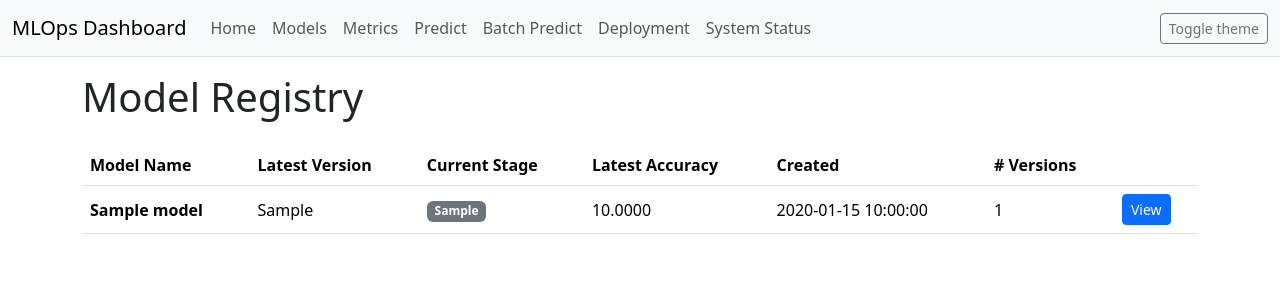
After one commit to 1ve19cs088/mlops-kubeflow-pipeline, a FastAPI app: template dashboard/templates/models.html in a window 1280 px wide. The commit adds this page. Shown: the top 300 px of the page. Run offline with FastAPI, Linux system fonts and the light colour scheme; the template is opened without the code that fills it: most values are stand-ins (such as "Sample title", 1, 10 or a date in 2020).

Commit message:
Phase 2 Stage 2: add Model Registry UI (/models) backed by MLflow
Adds a real Model Registry page to the dashboard, reading exclusively
through dashboard/mlflow_client.py (no other dashboard module imports
mlflow directly). The table shows model name, latest version, current
stage, latest test accuracy, creation time, and version count, each
row linking to /models/<name>.

/models/<name> is a placeholder for Stage 3 — it renders the real
model name from the URL but no data yet, so nothing here fakes
information the registry doesn't provide.

Tests mock MlflowRegistryClient via the existing dependency-override
pattern (no real MLflow I/O in unit tests). Manually verified against
the live sqlite-backed registry: /models correctly showed
iris-RandomForestClassifier and updated immediately after a fresh
`run_pipeline` registered version 4. Confirmed all prior dashboard
pages, the FastAPI /v1 API, and the training pipeline are unaffected.

Co-Authored-By: Claude Sonnet 5 <noreply@anthropic.com>

```diff
--- a/dashboard/templates/base.html
+++ b/dashboard/templates/base.html
@@ -17,6 +17,7 @@
             <div class="collapse navbar-collapse" id="navMenu">
                 <ul class="navbar-nav me-auto">
                     <li class="nav-item"><a class="nav-link" href="/">Home</a></li>
+                    <li class="nav-item"><a class="nav-link" href="/models">Models</a></li>
                     <li class="nav-item"><a class="nav-link" href="/metrics">Metrics</a></li>
                     <li class="nav-item"><a class="nav-link" href="/predict">Predict</a></li>
                     <li class="nav-item"><a class="nav-link" href="/batch">Batch Predict</a></li>
--- /dev/null
+++ b/dashboard/templates/models.html
@@ -0,0 +1,42 @@
+{% extends "base.html" %}
+{% block title %}Model Registry — MLOps Dashboard{% endblock %}
+{% block content %}
+<h1 class="mb-4">Model Registry</h1>
+
+{% if models %}
+<div class="table-responsive">
+  <table class="table table-hover align-middle">
+    <thead>
+      <tr>
+        <th>Model Name</th>
+        <th>Latest Version</th>
+        <th>Current Stage</th>
+        <th>Latest Accuracy</th>
+        <th>Created</th>
+        <th># Versions</th>
+        <th></th>
+      </tr>
+    </thead>
+    <tbody>
+      {% for model in models %}
+      <tr>
+        <td class="fw-semibold">{{ model.name }}</td>
+        <td>{{ model.latest_version if model.latest_version is not none else "—" }}</td>
+        <td>
+          <span class="badge {{ 'bg-success' if model.current_stage == 'Production' else 'bg-secondary' }}">
+            {{ model.current_stage or "None" }}
+          </span>
+        </td>
+        <td>{{ "%.4f"|format(model.latest_accuracy) if model.latest_accuracy is not none else "N/A" }}</td>
+        <td>{{ model.created_time }}</td>
+        <td>{{ model.num_versions }}</td>
+        <td><a href="/models/{{ model.name }}" class="btn btn-sm btn-primary">View</a></td>
+      </tr>
+      {% endfor %}
+    </tbody>
+  </table>
+</div>
+{% else %}
+<p class="text-muted">No models registered yet. Run the training pipeline to register one.</p>
+{% endif %}
+{% endblock %}
```
Also changed, not shown: dashboard/routes.py (+43 -0 lines), dashboard/templates/model_detail.html (added, +9 -0 lines), tests/test_dashboard_models.py (added, +128 -0 lines).
